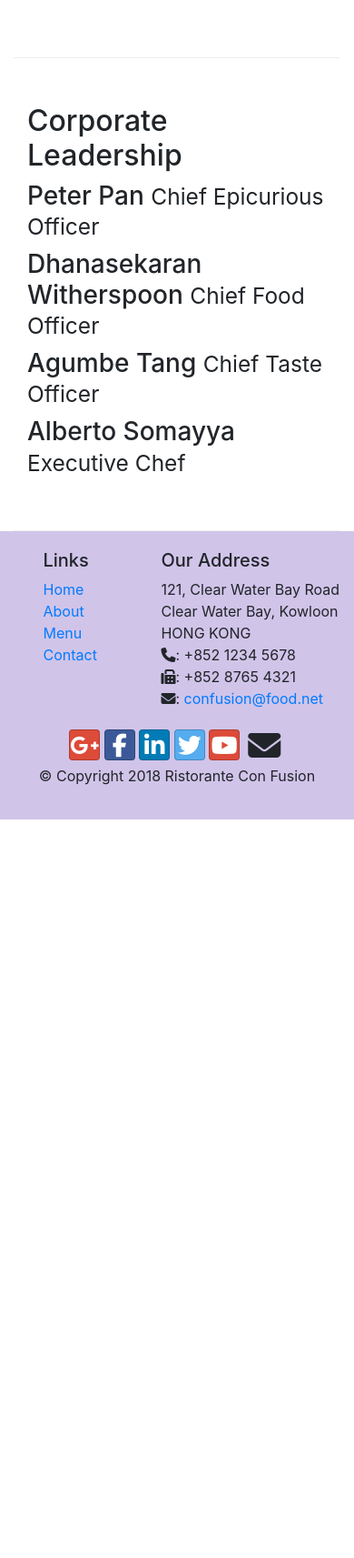
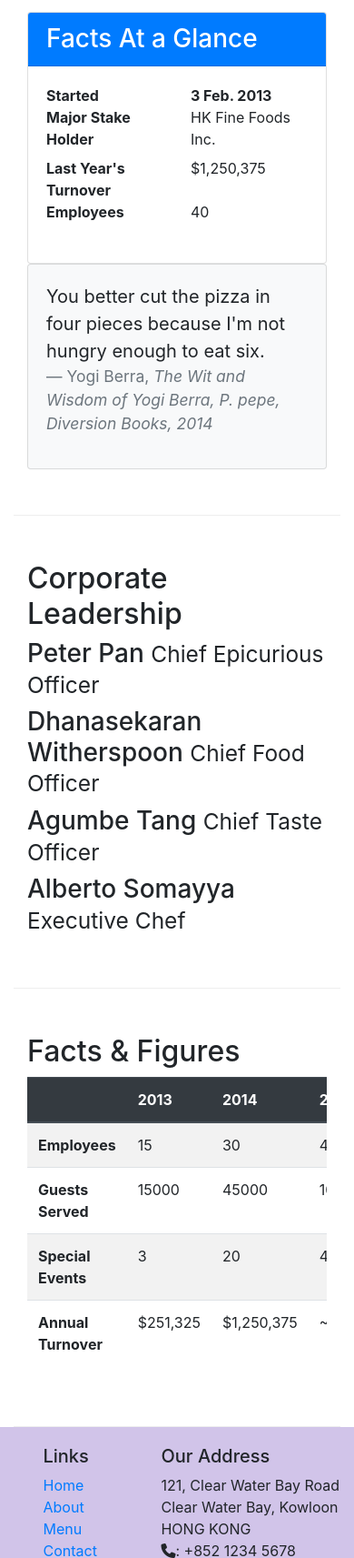
Before and after one commit to lingouzhu/conFusion, a plain HTML site: page aboutus.html in a window 390 px wide. Shown: the part 1036-2749 px from the top of the page at 91% size. Before the commit the page ends 1937 px from the top, so only its background shows below. Drawn offline with nearby package versions, Linux system fonts and the light colour scheme.

Commit message:
tables and cards

```diff
--- a/aboutus.html
+++ b/aboutus.html
@@ -74,7 +74,32 @@
                 <p>Started in 2010, Ristorante con Fusion quickly established itself as a culinary icon par excellence in Hong Kong. With its unique brand of world fusion cuisine that can be found nowhere else, it enjoys patronage from the A-list clientele in Hong Kong.  Featuring four of the best three-star Michelin chefs in the world, you never know what will arrive on your plate the next time you visit us.</p>
                 <p>The restaurant traces its humble beginnings to <em>The Frying Pan</em>, a successful chain started by our CEO, Mr. Peter Pan, that featured for the first time the world's best cuisines in a pan.</p>
             </div>
-            <div class="col">
+            <div class="col-sm">
+                <div class="card">
+                    <h3 class="card-header bg-primary text-white">Facts At a Glance</h3>
+                    <div class="card-body">
+                        <dl class="row">
+                            <dt class="col-6">Started</dt>
+                            <dt class="col-6">3 Feb. 2013</dt>
+                            <dt class="col-6">Major Stake Holder</dt>
+                            <dd class="col-6">HK Fine Foods Inc.</dd>
+                            <dt class="col-6">Last Year's Turnover</dt>
+                            <dd class="col-6">$1,250,375</dd>
+                            <dt class="col-6">Employees</dt>
+                            <dd class="col-6">40</dd>
+                        </dl>
+                    </div>
+                </div>
+            </div>
+            <div class="col-12">
+                <div class="card card-body bg-light">
+                    <blockquote class="blockquote">
+                        <p class="mb-0">You better cut the pizza in four pieces because I'm not hungry enough to eat six.</p>
+                        <footer class="blockquote-footer">Yogi Berra,
+                            <cite title="Source Title">The Wit and Wisdom of Yogi Berra, P. pepe, Diversion Books, 2014</cite>
+                        </footer>
+                    </blockquote>
+                </div>
             </div>
         </div>
 
@@ -93,6 +118,51 @@
                 <h3>Alberto Somayya <small>Executive Chef</small></h3>
                 <p class="d-none d-sm-block">Award winning three-star Michelin chef with wide International experience having worked closely with whos-who in the culinary world, he specializes in creating mouthwatering Indo-Italian fusion experiences. He says, <em>Put together the cuisines from the two craziest cultures, and you get a winning hit! Amma Mia!</em></p>
             </div>
+       </div>
+       <div class="row row-content">
+           <div class="col-12 col-sm-9">
+               <h2>Facts &amp; Figures</h2>
+               <div class="col-12 col-sm-3"></div>
+               <div class="table-responsive">
+                   <table class="table table-striped">
+                   <thead class="thead-dark">
+                       <tr>
+                           <th>&nbsp;</th>
+                           <th>2013</th>
+                           <th>2014</th>
+                           <th>2015</th>
+                       </tr>
+                   </thead>
+                   <tbody>
+                       <tr>
+                           <th>Employees</th>
+                           <td>15</td>
+                           <td>30</td>
+                           <td>40</td>
+                       </tr>
+                       <tr>
+                        <th>Guests Served</th>
+                        <td>15000</td>
+                        <td>45000</td>
+                        <td>100,000</td>
+                    </tr>
+                    <tr>
+                        <th>Special Events</th>
+                        <td>3</td>
+                        <td>20</td>
+                        <td>45</td>
+                    </tr>
+                    <tr>
+                        <th>Annual Turnover</th>
+                        <td>$251,325</td>
+                        <td>$1,250,375</td>
+                        <td>~$3,000,000</td>
+                    </tr>
+                   </tbody>
+                    </table>
+                </div>
+           </div>
+           <div class="col-12 col-sm-3"></div>
        </div>
 
     </div>
```
